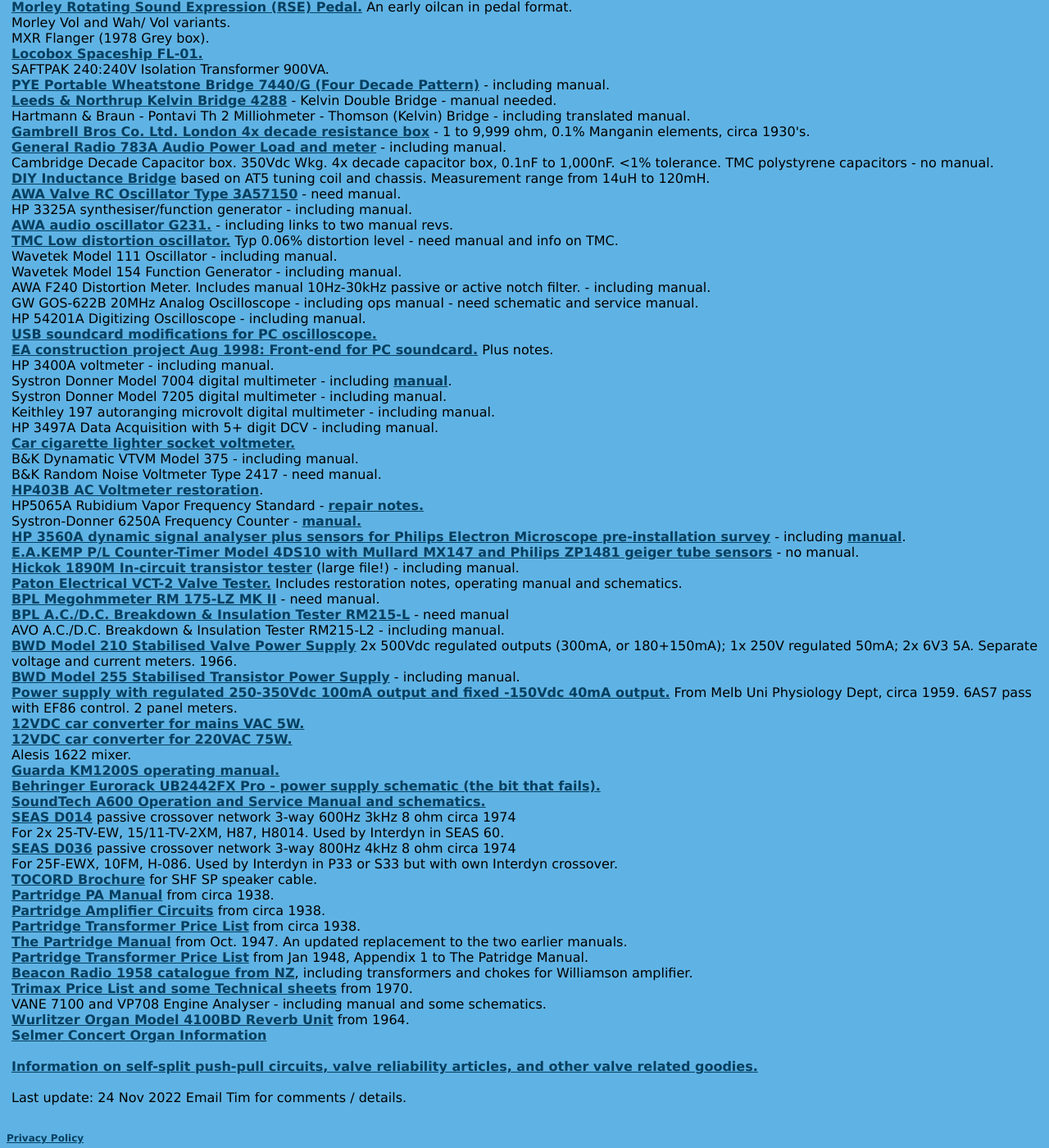
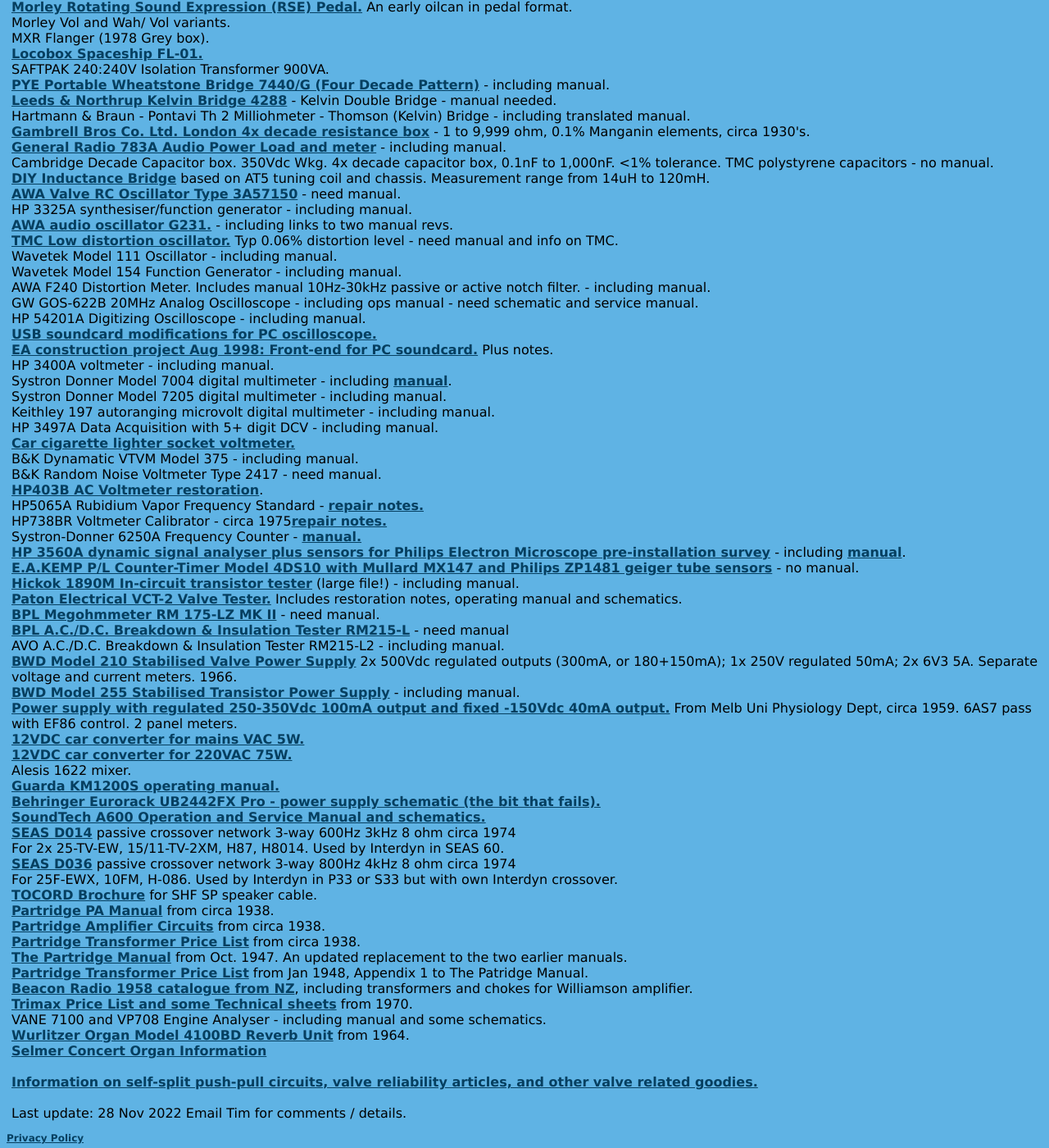
Before and after one commit to michael-robbins/michael-robbins.github.io, a Jekyll site: the page built from projects/amplifier.html, in a window 1280 px wide and 1400 px high, scrolled down 3258 px. Shown: the whole window at 82% size. Built offline with Jekyll 4.4.1, drawn with Linux system fonts in a browser that asks for light colours.

Commit message:
Update amplifier.html

```diff
--- a/projects/amplifier.html
+++ b/projects/amplifier.html
@@ -259,6 +259,8 @@
       <br />
       HP5065A Rubidium Vapor Frequency Standard - <a href="/static/HP5065A Rubidium frequency reference.pdf">repair notes.</a>
       <br />
+      HP738BR Voltmeter Calibrator - circa 1975<a href="/static/HP 738BR voltage calibrator.pdf">repair notes.</a>
+      <br />
       Systron-Donner 6250A Frequency Counter - <a href="/static/Systron Donner 6250A Instruction Manual.pdf">manual.</a>
       <br />
       <a href="/static/HP 3560A dynamic signal analyser and sensors.pdf">HP 3560A dynamic signal analyser plus sensors for Philips Electron Microscope pre-installation survey</a> - including  <a href="/static/Site selection.pdf">manual</a>.
@@ -326,7 +328,7 @@
       <a href="/projects/Valve Info.html">Information on self-split push-pull circuits, valve reliability articles, and other valve related goodies.</a>
       <br />
       <br />
-      Last update: 24 Nov 2022
+      Last update: 28 Nov 2022
       Email Tim for comments / details.
       <br />
       <br />
```
